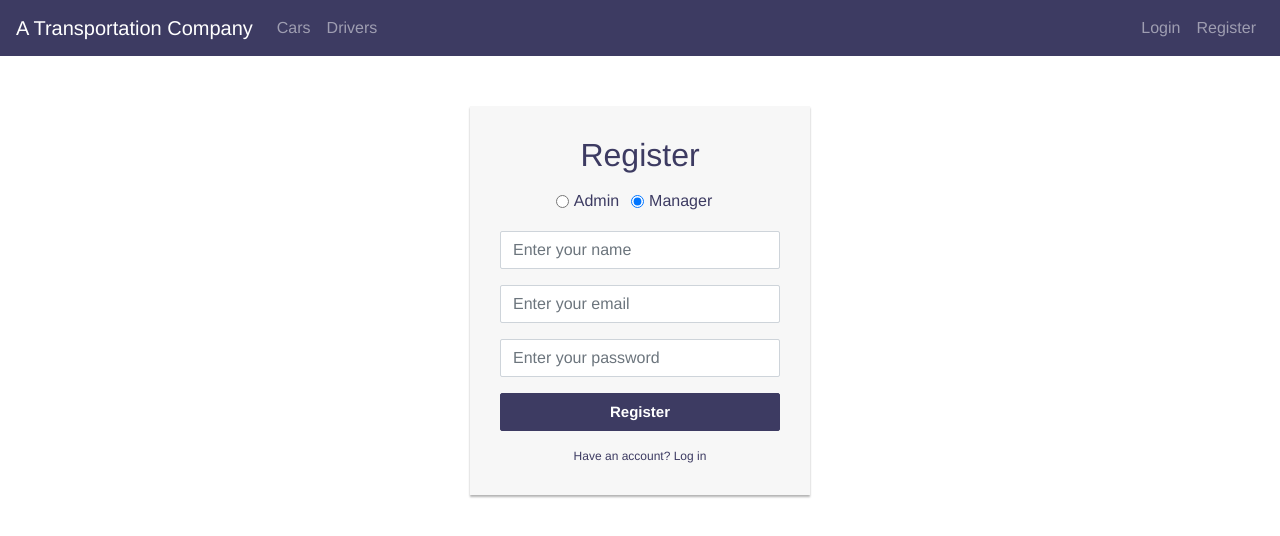
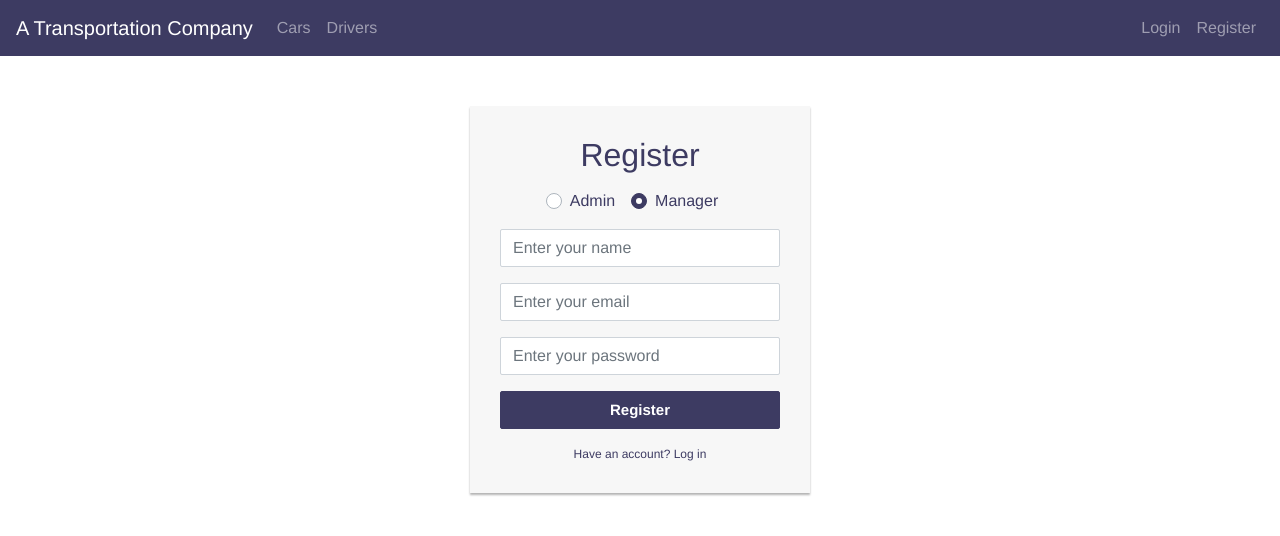
Before and after one commit to caesarivs/boston-project-test, a Vue app in the folder client/: page /register in a window 1280 px wide. Shown: the top 536 px of the page. Built offline with nearby package versions, Linux system fonts and the light colour scheme.

Commit message:
Styles updates

```diff
--- a/client/public/index.html
+++ b/client/public/index.html
@@ -3,7 +3,7 @@
   <head>
     <meta charset="utf-8">
     <meta http-equiv="X-UA-Compatible" content="IE=edge">
-    <meta name="viewport" content="width=device-width,initial-scale=1.0">
+    <meta name="viewport" content="width=device-width,initial-scale=1.0, shrink-to-fit=no">
     <link rel="icon" href="<%= BASE_URL %>favicon.ico">
     <title>A Transportation Company</title>
   </head>
--- a/client/src/views/Cars.vue
+++ b/client/src/views/Cars.vue
@@ -9,7 +9,3 @@ export default {
 
 }
 </script>
-
-<style>
-
-</style>
--- a/client/src/views/Drivers.vue
+++ b/client/src/views/Drivers.vue
@@ -9,7 +9,3 @@ export default {
 
 }
 </script>
-
-<style>
-
-</style>
--- a/client/src/views/Home.vue
+++ b/client/src/views/Home.vue
@@ -9,7 +9,3 @@ export default {
   name: 'home'
 }
 </script>
-
-<style>
-
-</style>
--- a/client/src/views/Register.vue
+++ b/client/src/views/Register.vue
@@ -3,13 +3,13 @@
     <form class="form-box">
       <h2>Register</h2>
       <div class="form-group">
-        <div class="form-check form-check-inline">
-          <input class="form-check-input" type="radio" id="admin" value="Admin" v-model="account_type">
-          <label class="form-check-label" for="admin">Admin</label>
+        <div class="custom-control custom-radio custom-control-inline">
+          <input class="custom-control-input" type="radio" id="admin" value="Admin" v-model="account_type">
+          <label class="custom-control-label" for="admin">Admin</label>
         </div>
-        <div class="form-check form-check-inline">
-          <input class="form-check-input" type="radio" id="manager" value="Manager" v-model="account_type">
-          <label class="form-check-label" for="manager">Manager</label>
+        <div class="custom-control custom-radio custom-control-inline">
+          <input class="custom-control-input" type="radio" id="manager" value="Manager" v-model="account_type">
+          <label class="custom-control-label" for="manager">Manager</label>
         </div>
       </div>
       <div class="form-group">
```
